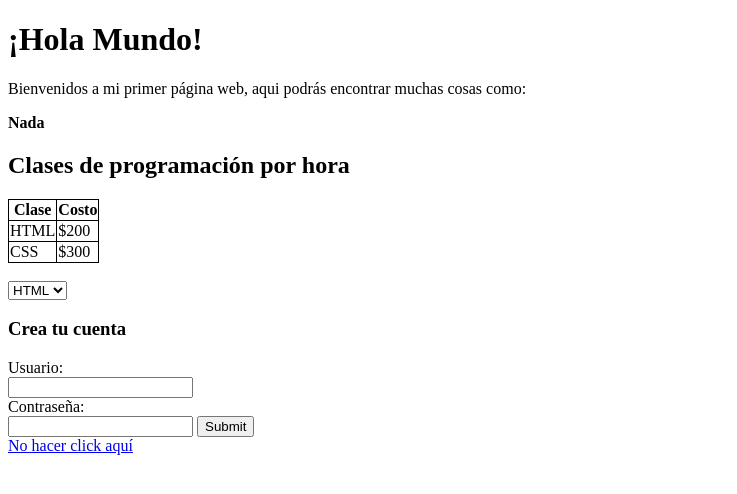
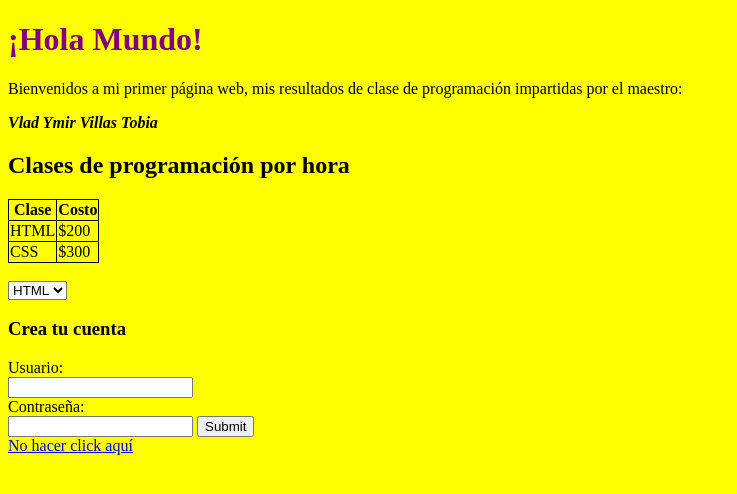
Before and after one commit to ElGermanco/Churrito, a plain HTML site: page index.html in a window 1280 px wide. Shown: the whole page, without its empty margins (0-737 px from the left). Drawn offline with Linux system fonts and the light colour scheme.

Commit message:
Cambios 2da parte

```diff
--- a/index.html
+++ b/index.html
@@ -1,7 +1,7 @@
 <!DOCTYPE html>
 <html>
 <head>
-	<link rel="stylesheet" href="style.css">
+	<link rel="stylesheet" href="style.css"/>
 	<meta charset="utf-8">
 	<meta name="viewport" content="width=device-width, initial-scale=1">
 	<title>Germanweb</title>
@@ -10,9 +10,9 @@
 
 <h1>¡Hola Mundo!</h1>
 <p>
-	Bienvenidos a mi primer página web, aqui podrás encontrar muchas cosas como:
+	Bienvenidos a mi primer página web, mis resultados de clase de programación impartidas por el maestro:
 </p>
-<div> <b>Nada</b> </div>
+<div> <i><b>Vlad Ymir Villas Tobia</b></i> </div>
 <h2>Clases de programación por hora</h2>
 <style>
 	table,th,td {
--- a/style.css
+++ b/style.css
@@ -0,0 +1,6 @@
+h1 {
+    color: purple;
+}
+body{
+    background-color: yellow;
+}
```
